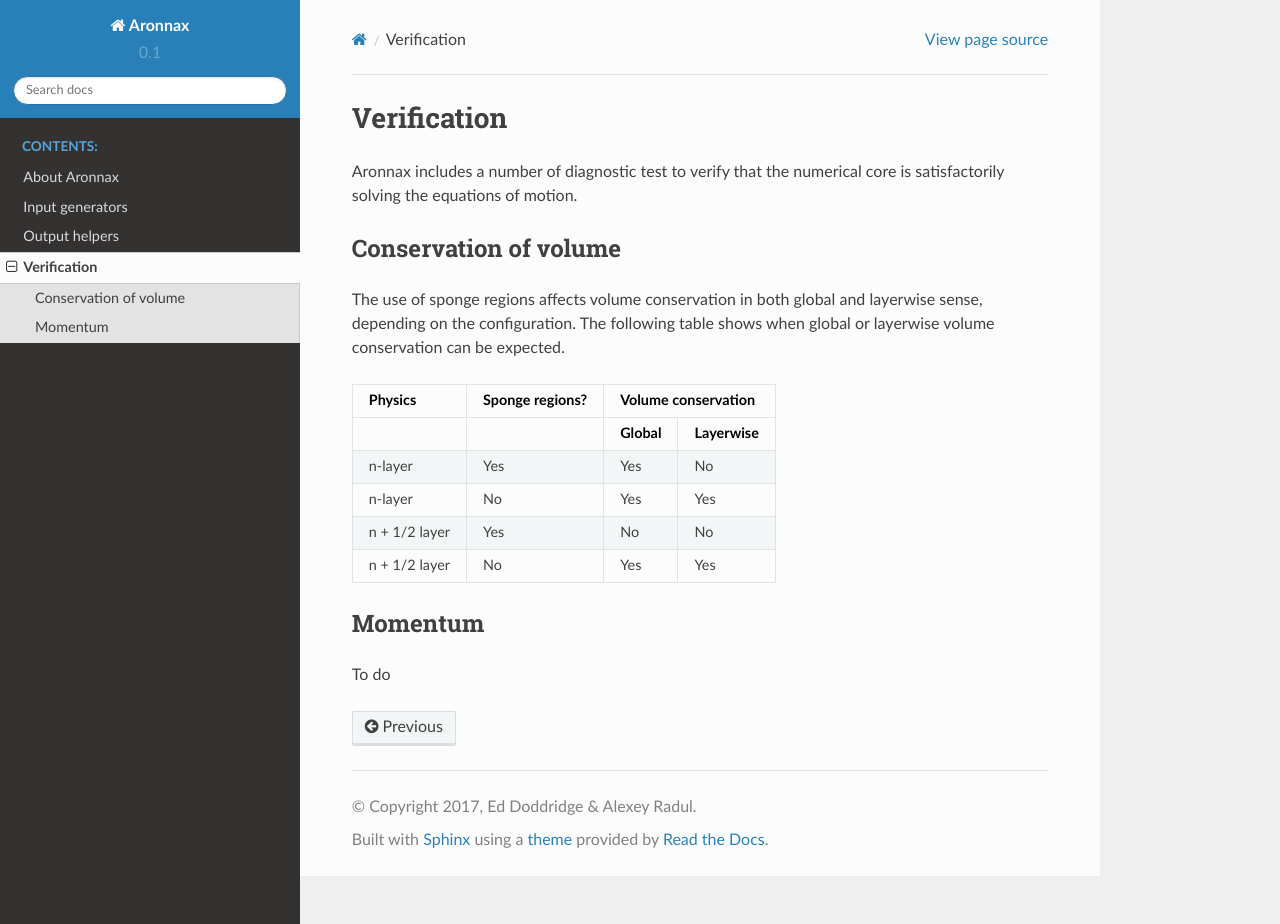
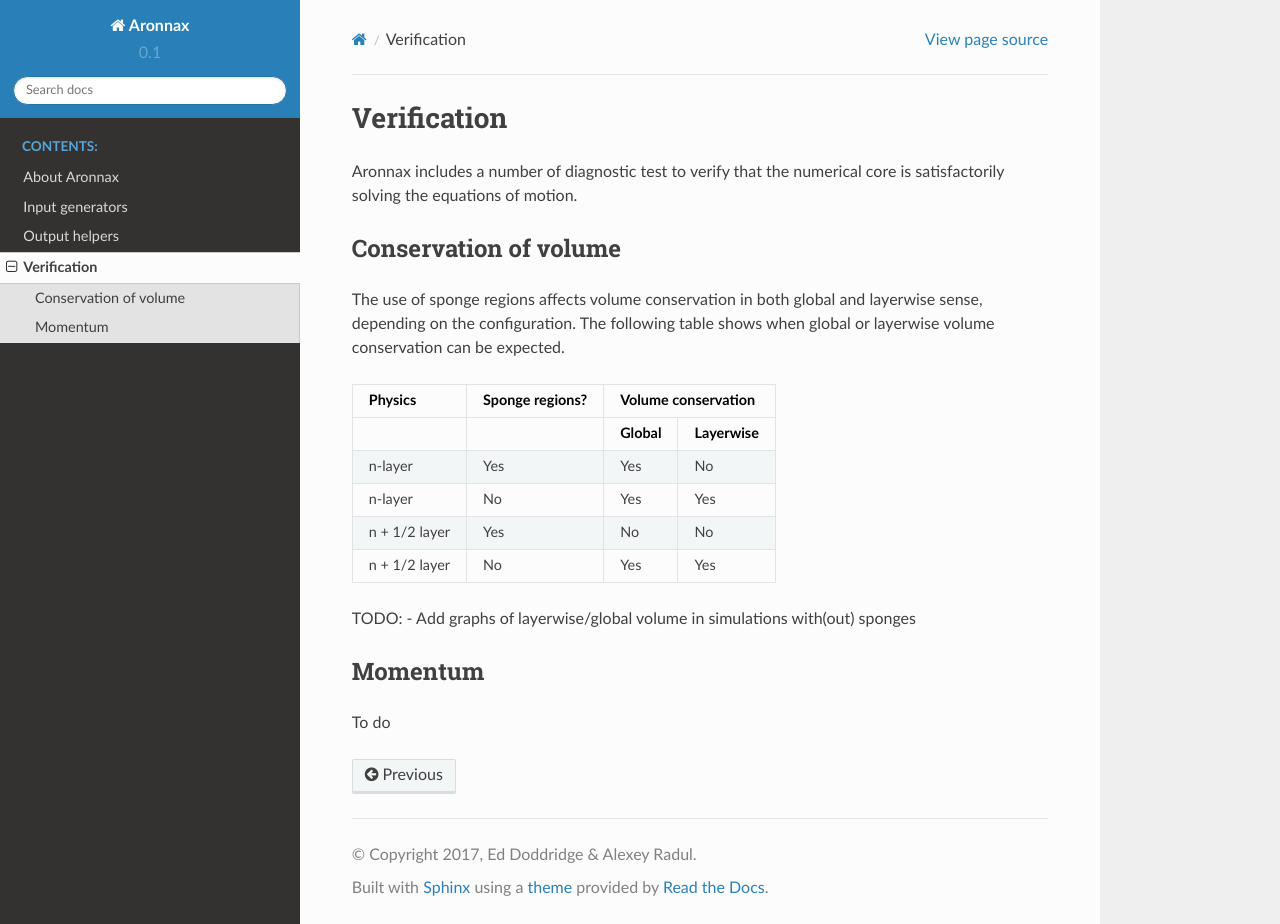
Before and after one commit to edoddridge/aronnax, a Sphinx documentation site: the page built from docs/verification.rst, in a window 1280 px wide and 924 px high. Built offline with Sphinx 7.4.7 and the Read the Docs theme 2.0.0, drawn with Linux system fonts in a browser that asks for light colours; pages that are not in the unit, such as notebooks, are missing from menus.

Commit message:
table organisation;

```diff
--- a/docs/verification.rst
+++ b/docs/verification.rst
@@ -15,14 +15,17 @@
 +------------------+-----------------+----------+-----------+
 |                  |                 |  Global  | Layerwise |
 +==================+=================+==========+===========+
-| n-layer          |            Yes  |  Yes     | No        |
+| n-layer          |       Yes       |  Yes     | No        |
 +------------------+-----------------+----------+-----------+
-| n-layer          |            No   |  Yes     | Yes       |
+| n-layer          |       No        |  Yes     | Yes       |
 +------------------+-----------------+----------+-----------+
-| n + 1/2 layer    | Yes             |  No      | No        |
+| n + 1/2 layer    |       Yes       |  No      | No        |
 +------------------+-----------------+----------+-----------+
-| n + 1/2 layer    | No              |  Yes     | Yes       |
+| n + 1/2 layer    |       No        |  Yes     | Yes       |
 +------------------+-----------------+----------+-----------+
+
+TODO:
+- Add graphs of layerwise/global volume in simulations with(out) sponges
 
 
 Momentum
```
